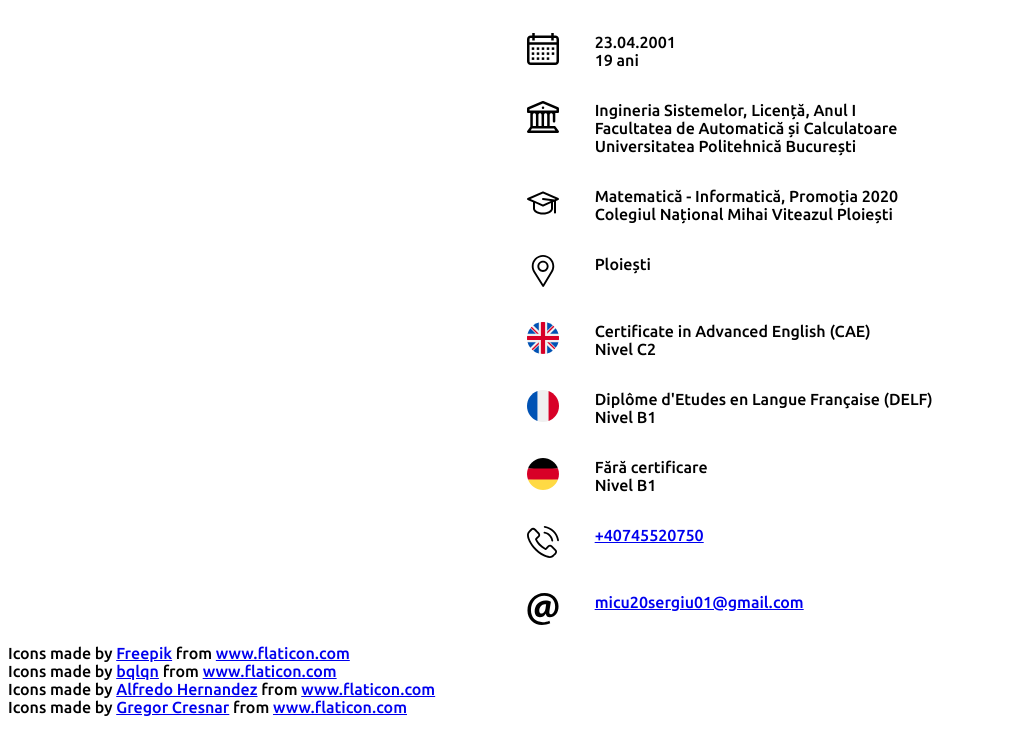
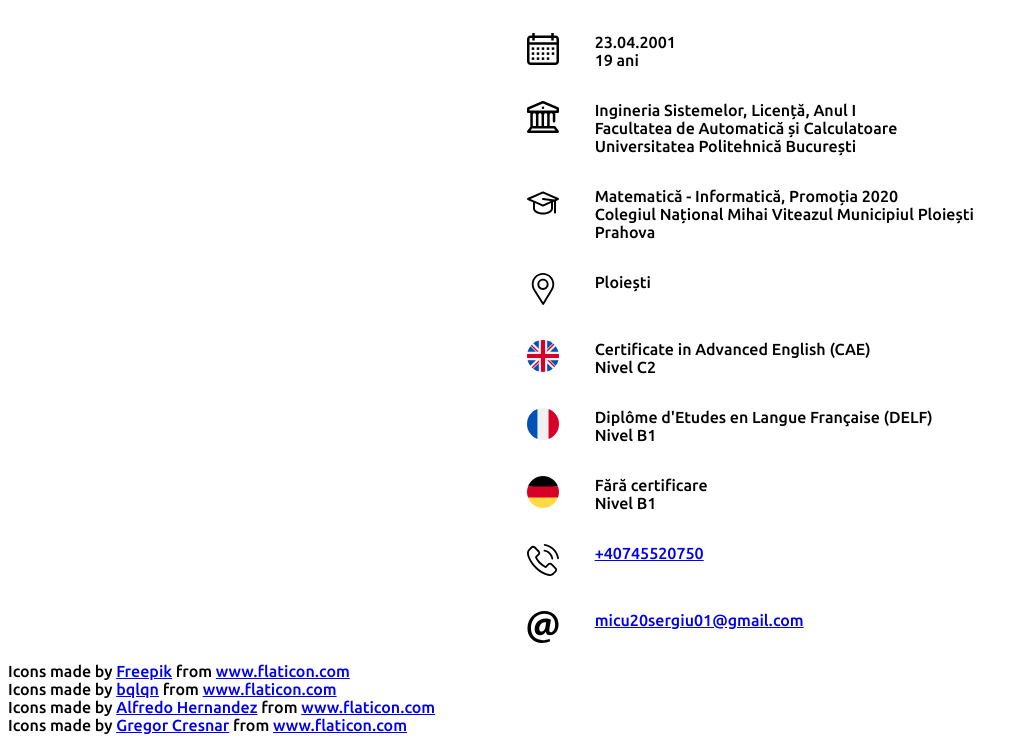
Before and after one commit to sergiumicu/sergiumicu.github.io, a plain HTML site: page index.html in a window 1280 px wide. Shown: the part 103-845 px from the top of the page, without its empty margins (0-1027 px from the left). Drawn offline with Linux system fonts and the light colour scheme.

Commit message:
Add files via upload

```diff
--- a/index.html
+++ b/index.html
@@ -43,7 +43,8 @@
             <div class="textContainer">
                 Matematică - Informatică, Promoția 2020<br>
                 Colegiul Național Mihai Viteazul
-                Ploiești
+                Municipiul Ploiești <br>
+		Prahova
             </div>
         </div>
         <div title="Oraș" class="row">
```
